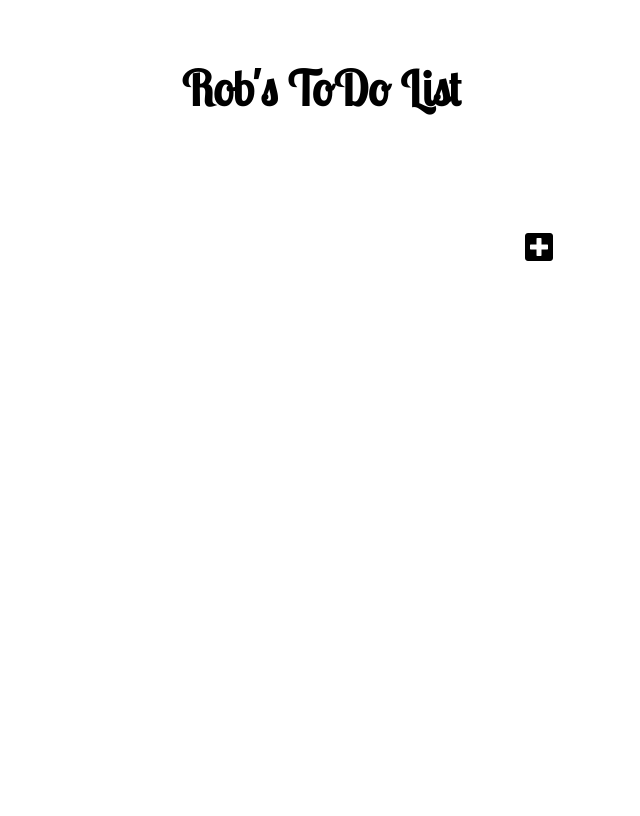
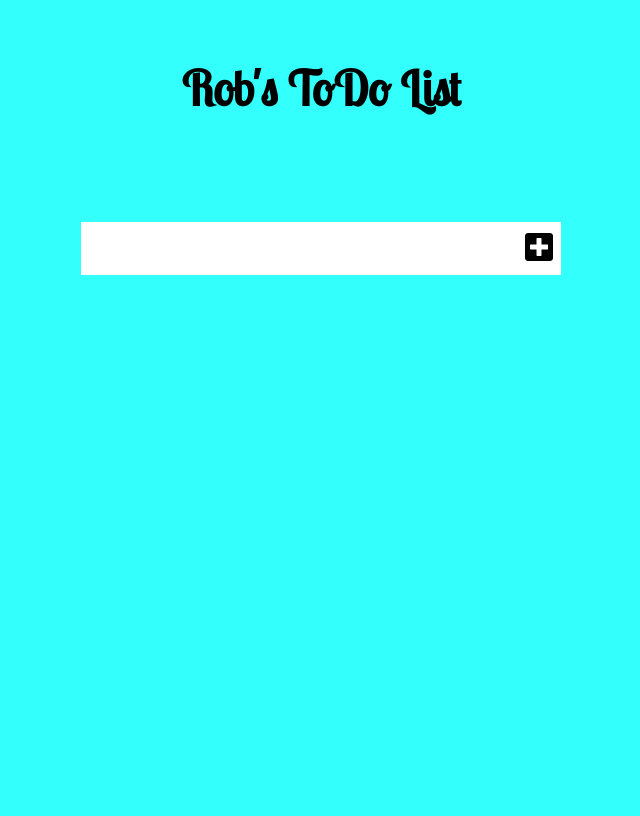
Before and after one commit to roasscherick/todolist, a PHP site: page / in a window 1280 px wide. Shown: the whole page, without its empty margins (319-959 px from the left). Run offline with PHP 8.4, Linux system fonts and the light colour scheme.

Commit message:
added background color

```diff
--- a/style.css
+++ b/style.css
@@ -1,5 +1,6 @@
 body{
     /* add a background color using the background-color element*/
+    background-color: #33FFFC;
     color: black;
     font-family: 'Lobster Two', sans-serif;
     min-height: 100vh;
```
